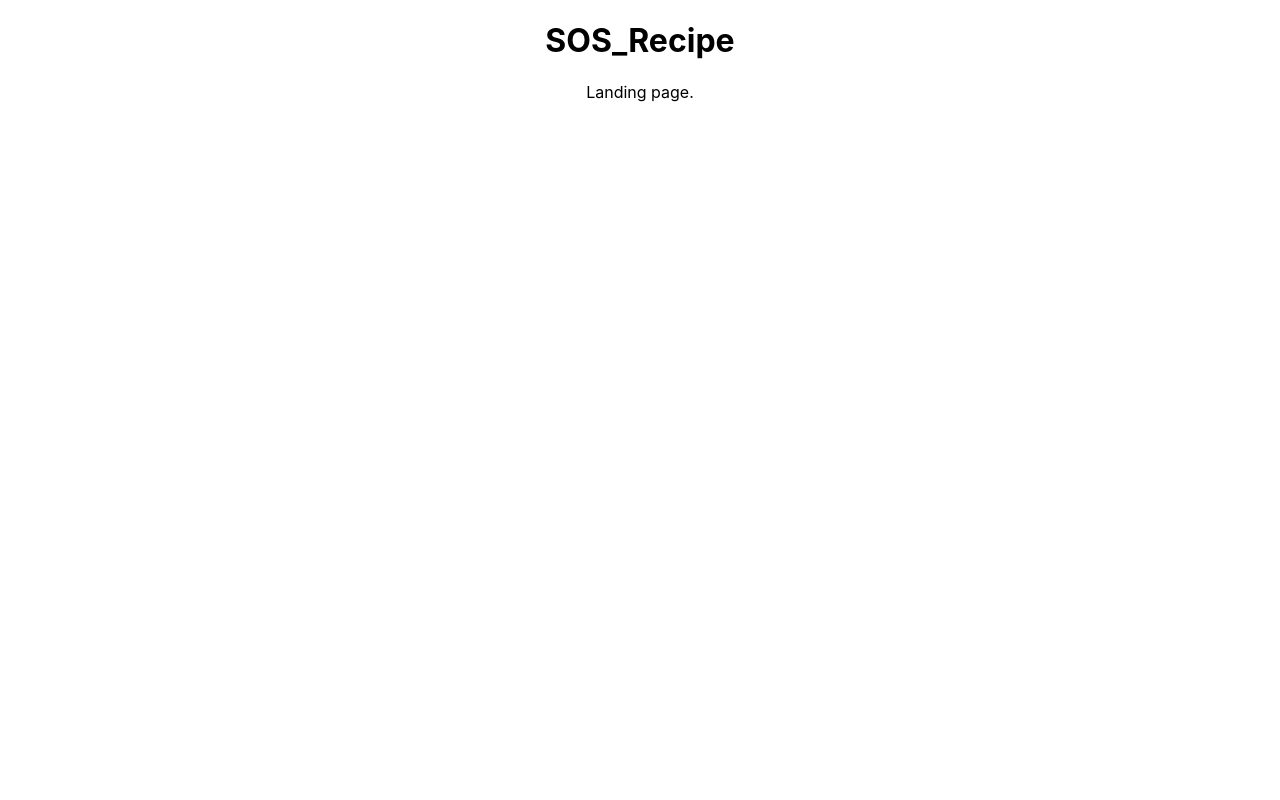
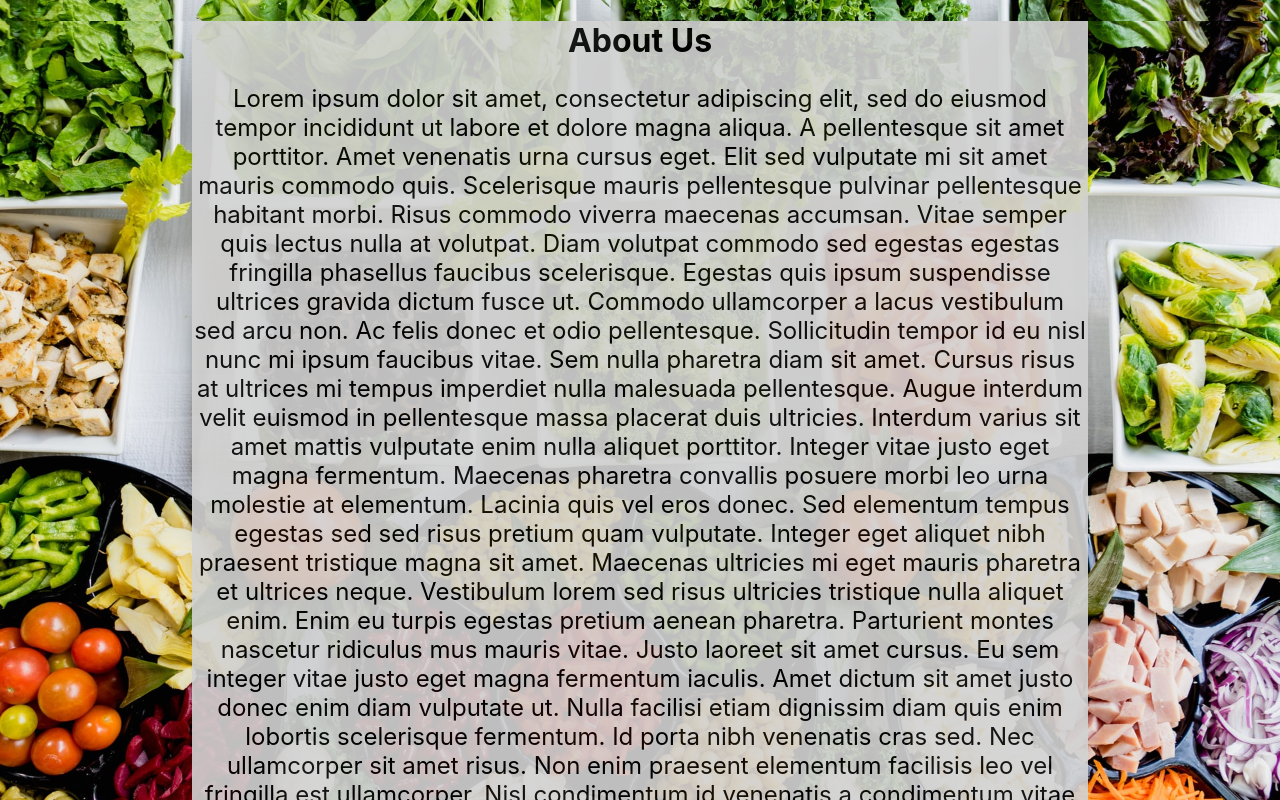
Before and after one commit to SOS-Recipe/SOS_Recipe, a React (Create React App) app in the folder frontend/: page / in a window 1280 px wide. Shown: the top 800 px of the page. Built offline with nearby package versions, Linux system fonts and the light colour scheme.

Commit message:
Starting About us page

```diff
--- a/frontend/package.json
+++ b/frontend/package.json
@@ -6,7 +6,9 @@
     "@testing-library/jest-dom": "^5.11.9",
     "@testing-library/react": "^11.2.5",
     "@testing-library/user-event": "^12.7.3",
+    "bootstrap": "^4.6.0",
     "react": "^17.0.1",
+    "react-bootstrap": "^1.5.0",
     "react-dom": "^17.0.1",
     "react-scripts": "4.0.3",
     "web-vitals": "^1.1.0"
--- a/frontend/src/App.css
+++ b/frontend/src/App.css
@@ -1,4 +1,4 @@
-.App {
+/* .App {
   text-align: center;
 }
 
@@ -35,4 +35,4 @@
   to {
     transform: rotate(360deg);
   }
-}
+} */
--- a/frontend/src/App.js
+++ b/frontend/src/App.js
@@ -1,11 +1,12 @@
 import logo from './logo.svg';
 import Landing from './components/landing';
+import About from './components/about';
 import './App.css';
 
 function App() {
   return (
     <div className="App">
-      < Landing/>
+      < About/>
     </div>
   );
 }
--- /dev/null
+++ b/frontend/src/components/about.jsx
@@ -0,0 +1,32 @@
+import React from "react";
+import '../styles/about.css'
+
+class About extends React.Component {
+    componentDidMount() {
+        document.title="SOS_Recipe"
+    }
+    render() {
+        return(
+            <body>
+                <div class='content'>
+                    <h1>About Us</h1>
+                    <p>
+                    Lorem ipsum dolor sit amet, consectetur adipiscing elit, sed do eiusmod tempor incididunt ut labore et dolore magna aliqua. A pellentesque sit amet porttitor. Amet venenatis urna cursus eget. Elit sed vulputate mi sit amet mauris commodo quis. Scelerisque mauris pellentesque pulvinar pellentesque habitant morbi. Risus commodo viverra maecenas accumsan. Vitae semper quis lectus nulla at volutpat. Diam volutpat commodo sed egestas egestas fringilla phasellus faucibus scelerisque. Egestas quis ipsum suspendisse ultrices gravida dictum fusce ut. Commodo ullamcorper a lacus vestibulum sed arcu non. Ac felis donec et odio pellentesque. Sollicitudin tempor id eu nisl nunc mi ipsum faucibus vitae.
+
+Sem nulla pharetra diam sit amet. Cursus risus at ultrices mi tempus imperdiet nulla malesuada pellentesque. Augue interdum velit euismod in pellentesque massa placerat duis ultricies. Interdum varius sit amet mattis vulputate enim nulla aliquet porttitor. Integer vitae justo eget magna fermentum. Maecenas pharetra convallis posuere morbi leo urna molestie at elementum. Lacinia quis vel eros donec. Sed elementum tempus egestas sed sed risus pretium quam vulputate. Integer eget aliquet nibh praesent tristique magna sit amet. Maecenas ultricies mi eget mauris pharetra et ultrices neque. Vestibulum lorem sed risus ultricies tristique nulla aliquet enim. Enim eu turpis egestas pretium aenean pharetra. Parturient montes nascetur ridiculus mus mauris vitae. Justo laoreet sit amet cursus. Eu sem integer vitae justo eget magna fermentum iaculis. Amet dictum sit amet justo donec enim diam vulputate ut. Nulla facilisi etiam dignissim diam quis enim lobortis scelerisque fermentum. Id porta nibh venenatis cras sed. Nec ullamcorper sit amet risus.
+
+Non enim praesent elementum facilisis leo vel fringilla est ullamcorper. Nisl condimentum id venenatis a condimentum vitae sapien pellentesque habitant. Purus viverra accumsan in nisl nisi scelerisque eu. Elit scelerisque mauris pellentesque pulvinar. Facilisi nullam vehicula ipsum a arcu cursus. Mollis aliquam ut porttitor leo a diam sollicitudin. Ac orci phasellus egestas tellus rutrum tellus. Quisque non tellus orci ac auctor augue mauris augue. Pellentesque sit amet porttitor eget. Non quam lacus suspendisse faucibus interdum posuere lorem ipsum dolor. Tristique senectus et netus et malesuada.
+
+Eget magna fermentum iaculis eu non diam. Diam quis enim lobortis scelerisque. Eu facilisis sed odio morbi quis commodo odio. Odio eu feugiat pretium nibh ipsum consequat nisl vel. At erat pellentesque adipiscing commodo elit at imperdiet dui accumsan. Convallis posuere morbi leo urna molestie at elementum eu. Enim eu turpis egestas pretium aenean pharetra magna ac. Sed elementum tempus egestas sed. Quis eleifend quam adipiscing vitae proin. Nunc non blandit massa enim nec dui. Tortor dignissim convallis aenean et tortor at risus.
+
+Morbi non arcu risus quis varius quam quisque. Arcu dui vivamus arcu felis bibendum ut tristique et. Mauris a diam maecenas sed. Congue quisque egestas diam in. Tellus id interdum velit laoreet id donec ultrices. Ornare suspendisse sed nisi lacus. Auctor elit sed vulputate mi sit amet. Semper viverra nam libero justo laoreet. Tellus pellentesque eu tincidunt tortor aliquam nulla. Ultricies lacus sed turpis tincidunt id aliquet risus feugiat in. Ipsum consequat nisl vel pretium. Ornare arcu odio ut sem nulla.
+                    </p>
+                </div>
+            </body>
+        )
+    }
+}
+
+
+// iamge source: https://unsplash.com/photos/4_jhDO54BYg
+export default About;
--- /dev/null
+++ b/frontend/src/styles/about.css
@@ -0,0 +1,20 @@
+body {
+    height: 100%;
+    background: url("../images/aboutBackground.jpg") no-repeat center fixed;
+    background-size: cover;
+}
+
+.content {
+    width: 70%;
+    text-align: center;
+    vertical-align: center;
+    margin-right: auto;
+    margin-left: auto;
+    height: auto;
+    background-color: lightgray;
+    opacity: .9;
+}
+
+p {
+    font-size: 18pt;
+}
```
Also changed, not shown: frontend/src/images/aboutBackground.jpg (added), 1 other file (tests, documents, lock files or other folders).
